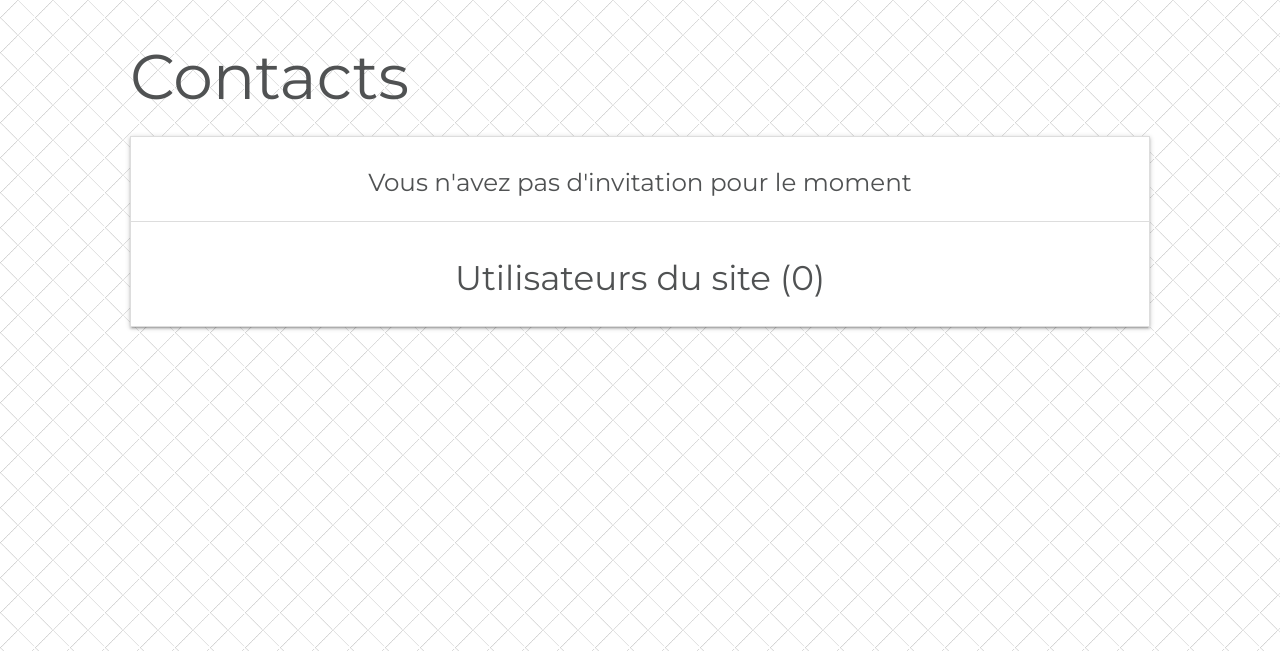
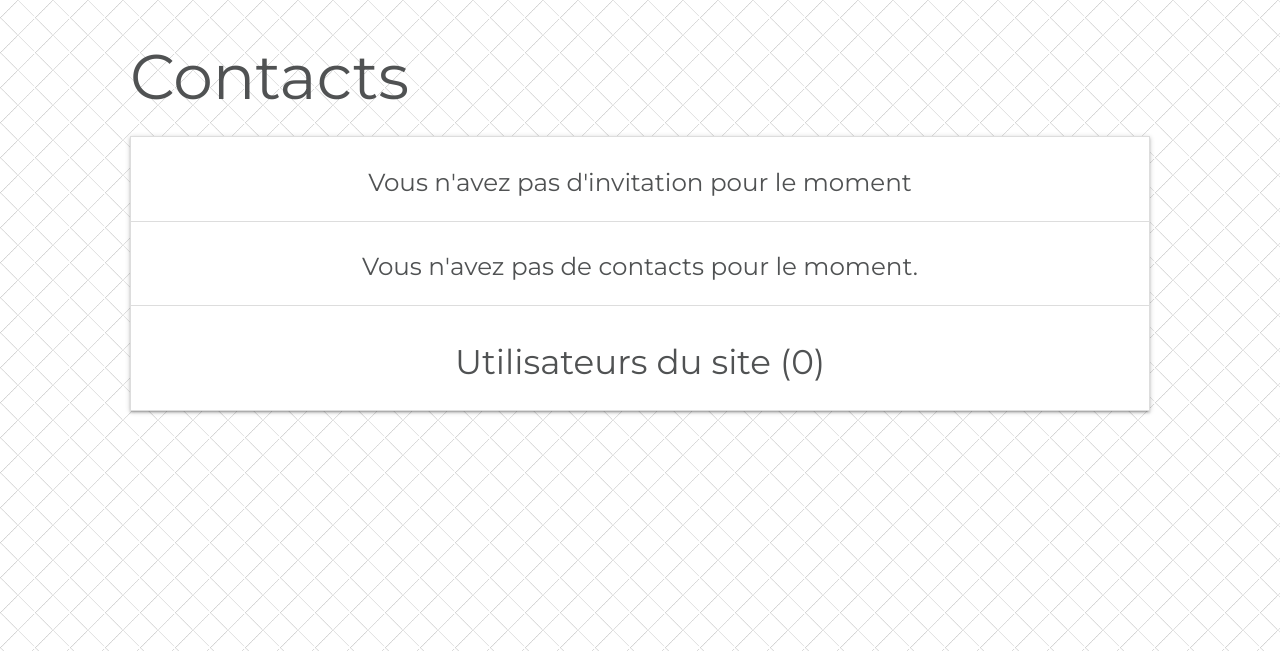
Before and after one commit to pierreyvesdonze/mydiary, a Symfony app: template templates/contacts/index.html.twig in a window 1280 px wide. Shown: the top 651 px of the page. Run offline with Twig, Linux system fonts and the light colour scheme; the template is opened without the code that fills it, so the values that code supplies are empty; some libraries are stand-ins or nearby versions.

Commit message:
fix contacts

```diff
--- a/templates/contacts/contacts.html.twig
+++ b/templates/contacts/contacts.html.twig
@@ -7,16 +7,19 @@
         {% for contact in contacts %}
         <div>
             <strong>{{ contact.user2.pseudo }}</strong>
-            <a href="{{ path('delete_friendship', {'user2':contact.user2.id}) }}" class="secondary-content link-btn-danger" onclick="return confirm('Supprimer ce contact ?');">Supprimer</a>
+            <a href="{{ path('delete_friendship', {'user2':contact.user2.id}) }}"
+                class="secondary-content link-btn-danger"
+                onclick="return confirm('Supprimer ce contact ?');">Supprimer</a>
             <a href="#!" class="secondary-content">Voir</a>
         </div>
         <br>
         {% endfor %}
+    </div>
 
-        {% else %}
-        <div class="collapsible-body">
-            <h5>Vous n'avez pas de contacts pour le moment.</h5>
-        </div>
-        {% endif %}
+    {% else %}
+
+    <div class="collapsible-header">
+        <h5>Vous n'avez pas de contacts pour le moment.</h5>
     </div>
+    {% endif %}
 </li>
```
